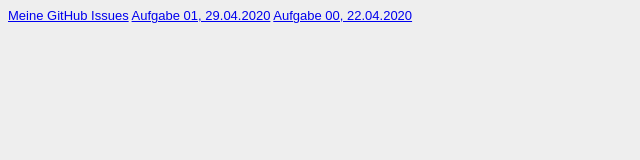
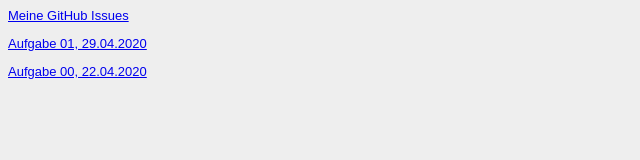
Before and after one commit to sarahmohring/GIS_SoSe2020, a plain HTML site: page Steckbrief/steckbrief.htm in a window 1280 px wide. Shown: the whole page, without its empty margins (0-640 px from the left). Drawn offline with Linux system fonts and the light colour scheme.

Commit message:
Portrait geändert

```diff
--- a/Steckbrief/steckbrief.htm
+++ b/Steckbrief/steckbrief.htm
@@ -14,7 +14,7 @@
 <body>
 	<!-- Hier die Links zu den gelösten Aufgaben einstellen, aktuelle oben, alte stehen lassen! Format: Aufgabenbezeichnung, Datum -->
 	<a href="https://github.com/sarahmohring/GIS_SoSe2020/issues" target="_blank">Meine GitHub Issues</a>
-	<a href="https://sarahmohring.github.io/GIS_SoSe2020/Aufgabe_01/" target="_blank">Aufgabe 01, 29.04.2020</a>
-	<a href="https://sarahmohring.github.io/GIS_SoSe2020/Aufgabe_00/" target="_blank">Aufgabe 00, 22.04.2020</a>
+	<p><a href="https://sarahmohring.github.io/GIS_SoSe2020/Aufgabe_01/" target="_blank">Aufgabe 01, 29.04.2020</a></p>
+	<p><a href="https://sarahmohring.github.io/GIS_SoSe2020/Aufgabe_00/" target="_blank">Aufgabe 00, 22.04.2020</a></p>
 </body>
 </html>
```
Also changed, not shown: Steckbrief/portrait.jpg.
